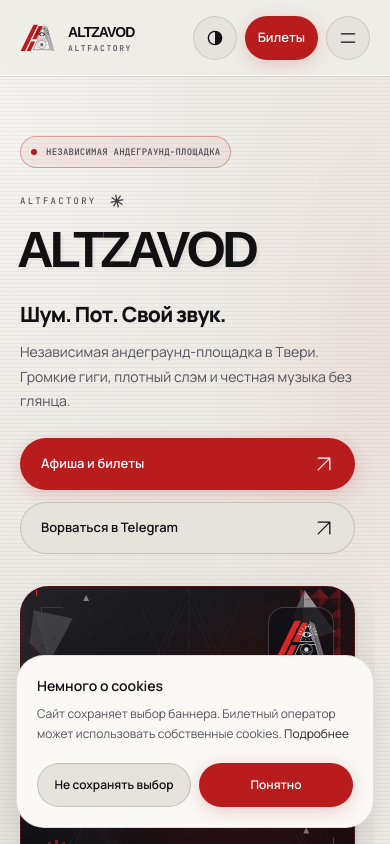
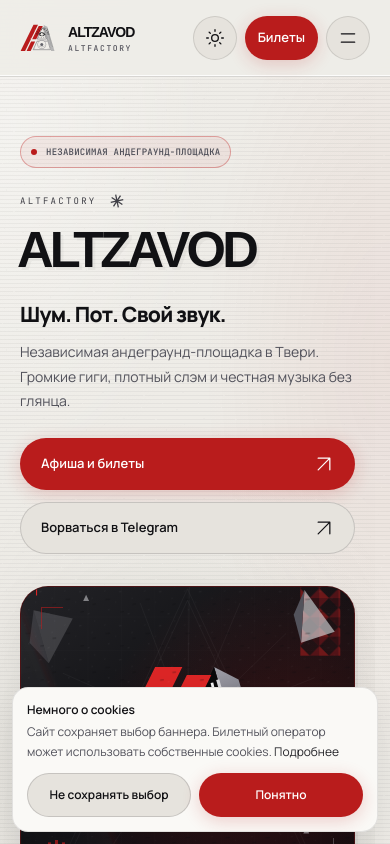
Before and after one commit to wisperff/ALTVLADOS, a Next.js app: page / in a window 390 px wide. Shown: the top 844 px of the page. Built offline with nearby package versions, Linux system fonts and the light colour scheme; a web font is replaced by a local one.

Commit message:
Polish ticket carpet, floating cookies and mobile theme switching (#13)

```diff
--- a/src/app/globals.css
+++ b/src/app/globals.css
@@ -39,6 +39,7 @@
 }
 
 * { box-sizing: border-box; }
+html, body { overflow-x: clip; }
 html { scroll-behavior: smooth; scroll-padding-top: 110px; scrollbar-gutter: stable; background: var(--page-bg); }
 body { position: relative; isolation: isolate; margin: 0; background: var(--page-bg); color: var(--text-primary); font-family: var(--font-body), sans-serif; font-size: 15px; -webkit-font-smoothing: antialiased; }
 body::before { content: ''; position: fixed; inset: 0; z-index: 0; pointer-events: none; background: radial-gradient(ellipse 70% 65% at 5% 12%, var(--ambient-smoke), transparent 72%), radial-gradient(ellipse 65% 70% at 96% 62%, var(--ambient-burgundy), transparent 75%), radial-gradient(ellipse 85% 65% at 48% 95%, var(--ambient-graphite), transparent 75%); }
@@ -64,7 +65,7 @@ svg { flex-shrink: 0; }
 .section-eyebrow-ray { display: block; width: 24px; height: 14px; color: var(--eyebrow-plus); opacity: .7; }
 .text-muted { color: var(--muted); line-height: 1.8; }
 .accent { color: var(--accent-ink); }
-.button { display: inline-flex; justify-content: center; align-items: center; gap: 12px; min-width: 0; max-width: 100%; min-height: var(--button-height); padding: 14px 20px; border-radius: var(--radius-pill); font-size: 13px; font-weight: 600; line-height: 1.5; border: 1px solid transparent; text-align: center; overflow-wrap: anywhere; transition: transform .22s ease, opacity .22s ease; }
+.button { display: inline-flex; justify-content: center; align-items: center; gap: 12px; min-width: var(--control-size); max-width: 100%; min-height: var(--button-height); padding: 14px 20px; border-radius: var(--radius-pill); font-size: 13px; font-weight: 600; line-height: 1.5; border: 1px solid transparent; text-align: center; overflow-wrap: anywhere; transition: transform .22s ease, opacity .22s ease; }
 .button svg { width: var(--icon-size); height: var(--icon-size); }
 .button:hover { transform: translateY(-2px); }
 .button:active { transform: scale(.98); }
@@ -87,7 +88,7 @@ svg { flex-shrink: 0; }
 .mobile-menu-panel { position: absolute; inset: 100% 0 auto; background: var(--header-bg); border-bottom: 1px solid var(--border-subtle); box-shadow: inset 0 -1px 0 var(--glass-highlight); -webkit-backdrop-filter: blur(12px); backdrop-filter: blur(12px); opacity: 0; transform: translate3d(0, -12px, 0); transition: opacity 300ms cubic-bezier(.22, 1, .36, 1), transform 300ms cubic-bezier(.22, 1, .36, 1); }
 .mobile-menu-panel[data-state='open'] { opacity: 1; transform: translate3d(0, 0, 0); }
 .mobile-menu-panel[data-state='closing'] { transition-duration: 200ms; }
-.brand { display: inline-flex; flex-shrink: 0; align-items: center; gap: 12px; color: var(--brand-ink); }
+.brand { display: inline-flex; flex-shrink: 0; align-items: center; gap: 12px; min-height: var(--control-size); color: var(--brand-ink); }
 .header-brand-mark { display: block; width: 40px; height: 40px; }
 .brand-wordmark { font-size: 22px; font-weight: 800; line-height: 1; letter-spacing: -.07em; }
 .brand-wordmark small { display: block; margin-top: 5px; letter-spacing: .22em; font-size: 8px; font-weight: 500; text-transform: uppercase; color: var(--text-brand-detail); }
@@ -102,10 +103,9 @@ svg { flex-shrink: 0; }
 .theme-toggle { position: relative; display: grid; place-items: center; flex: 0 0 var(--control-size); width: var(--control-size); height: var(--control-size); padding: 0; border: 1px solid var(--glass-border); border-radius: var(--radius-pill); background: var(--control-bg); color: var(--text-primary); }
 .theme-toggle:hover { background: var(--control-hover-layer); }
 .theme-icon { grid-area: 1 / 1; width: var(--icon-size); height: var(--icon-size); opacity: 0; transform: rotate(-25deg) scale(.8); transition: opacity 180ms ease-out, transform 180ms ease-out; }
-:root:not([data-theme-mode]) .theme-icon[data-mode='auto'],
-:root[data-theme-mode='auto'] .theme-icon[data-mode='auto'],
-:root[data-theme-mode='light'] .theme-icon[data-mode='light'],
-:root[data-theme-mode='dark'] .theme-icon[data-mode='dark'] { opacity: 1; transform: rotate(0) scale(1); }
+:root:not([data-theme]) .theme-icon[data-mode='dark'],
+:root[data-theme='light'] .theme-icon[data-mode='light'],
+:root[data-theme='dark'] .theme-icon[data-mode='dark'] { opacity: 1; transform: rotate(0) scale(1); }
 .mobile-nav { position: relative; z-index: 10; max-height: calc(100dvh - 76px - env(safe-area-inset-top, 0px)); overflow-y: auto; overscroll-behavior: contain; -webkit-overflow-scrolling: touch; padding-block: 8px calc(24px + env(safe-area-inset-bottom, 0px)); }
 .mobile-nav a { display: flex; align-items: center; gap: 12px; min-height: 48px; margin-top: 8px; padding: 12px 16px; border: 1px solid var(--border-soft); border-radius: var(--radius-pill); background: var(--control-bg); font-size: 16px; font-weight: 600; line-height: 1.5; opacity: 0; transform: translate3d(0, -8px, 0); transition: opacity 240ms ease-out, transform 240ms ease-out; }
 .mobile-menu-panel[data-state='open'] .mobile-nav a { opacity: 1; transform: translate3d(0, 0, 0); transition-delay: calc(var(--menu-index, 0) * 50ms); }
@@ -132,13 +132,11 @@ svg { flex-shrink: 0; }
 .hero-route:hover svg { transform: translateX(4px); }
 .hero-art { position: relative; overflow: hidden; min-width: 0; border: 1px solid var(--glass-border); border-radius: var(--radius-panel); background: #111114; box-shadow: 0 20px 48px var(--elevation-shadow); }
 .hero-image { object-fit: cover; }
-.hero-brand-stamp { --text-primary: var(--on-art-primary); --page-bg: #111114; --brand-primary: #dc2626; --brand-secondary: #d4d4d8; position: absolute; top: 24px; right: 24px; z-index: 10; padding: 6px; border: 1px solid rgb(244 244 245 / 20%); border-radius: 16px; background: rgb(17 17 20 / 85%); pointer-events: none; }
-.hero-brand-mark { display: block; width: clamp(52px, 6vw, 72px); height: auto; }
 .art-label { position: absolute; inset: auto 24px 24px; display: flex; align-items: center; gap: 12px; font-size: 10px; line-height: 1.5; letter-spacing: .06em; text-transform: uppercase; color: var(--on-art-primary); }
 .art-label-dot { width: 7px; height: 7px; border: 1px solid var(--accent); }
 .art-label svg { width: 19px; margin-left: auto; }
 .hero-bottom { display: flex; justify-content: space-between; gap: 30px; padding-block: 25px 33px; }
-.hero-bottom a { display: inline-flex; align-items: center; gap: 10px; font-size: 10px; color: var(--text-muted); }
+.hero-bottom a { display: inline-flex; align-items: center; gap: 10px; min-width: var(--control-size); min-height: var(--control-size); font-size: 10px; color: var(--text-muted); }
 .hero-bottom svg { color: var(--accent-ink); width: 15px; height: 15px; }
 .hero-city { display: inline-flex; align-items: center; padding: 7px 12px; border: 1px solid var(--glass-border); border-radius: 999px; color: var(--text-muted); background: var(--tonal-surface); font-size: 10px; }
 .hero-scroll svg { margin-left: 10px; }
@@ -190,36 +188,35 @@ svg { flex-shrink: 0; }
 .contact-chips { display: flex; flex-wrap: wrap; gap: 8px; margin-top: 20px; }
 .contact-chip { min-height: var(--control-size); transition: transform .2s ease, opacity .2s ease; }
 .contact-chip:hover { transform: translateY(-2px); }
-.ticket-dialog { position: fixed; z-index: 50; top: calc(var(--ticket-viewport-top, 0px) + env(safe-area-inset-top, 0px) + 1rem); bottom: calc(100% - var(--ticket-viewport-top, 0px) - var(--ticket-viewport-height, 100dvh) + env(safe-area-inset-bottom, 0px) + 1rem); left: calc(env(safe-area-inset-left, 0px) + 1rem); right: calc(env(safe-area-inset-right, 0px) + 1rem); width: calc(100% - 2rem - env(safe-area-inset-left, 0px) - env(safe-area-inset-right, 0px)); height: fit-content; overflow: hidden; border: 1px solid var(--border-soft); border-radius: var(--radius-panel); background: var(--dialog-surface); color: var(--text-primary); box-shadow: 0 24px 80px rgb(0 0 0 / 45%); opacity: 0; transform: translate3d(0, 40px, 0); transition: opacity 350ms cubic-bezier(.22, 1, .36, 1), transform 350ms cubic-bezier(.22, 1, .36, 1); -webkit-backdrop-filter: none; backdrop-filter: none; }
+.ticket-dialog { position: fixed; z-index: 50; top: calc(var(--ticket-viewport-top, 0px) + env(safe-area-inset-top, 0px) + 1rem); bottom: calc(100% - var(--ticket-viewport-top, 0px) - var(--ticket-viewport-height, 100dvh) + env(safe-area-inset-bottom, 0px) + 1rem); left: calc(env(safe-area-inset-left, 0px) + 1rem); right: calc(env(safe-area-inset-right, 0px) + 1rem); width: calc(100% - 2rem - env(safe-area-inset-left, 0px) - env(safe-area-inset-right, 0px)); height: fit-content; max-height: 90dvh; overflow: hidden; border: 1px solid var(--border-soft); border-radius: var(--radius-panel); background: var(--dialog-surface); color: var(--text-primary); box-shadow: 0 24px 80px rgb(0 0 0 / 45%); opacity: 0; transform: translate3d(0, 40px, 0); transition: opacity 350ms cubic-bezier(.22, 1, .36, 1), transform 350ms cubic-bezier(.22, 1, .36, 1); -webkit-backdrop-filter: none; backdrop-filter: none; }
 .ticket-dialog[data-state='open'] { opacity: 1; transform: translate3d(0, 0, 0); }
 .ticket-dialog[data-state='closing'] { opacity: 0; transform: translate3d(0, 24px, 0); transition-duration: 250ms; }
-.ticket-scroll { position: relative; z-index: 0; max-height: min(calc(90dvh - 2px), calc(var(--ticket-viewport-height, 100dvh) - env(safe-area-inset-top, 0px) - env(safe-area-inset-bottom, 0px) - 2rem - 2px)); padding: var(--ticket-carpet-frame); overflow-y: auto; overscroll-behavior: contain; -webkit-overflow-scrolling: touch; }
+.ticket-scroll { position: relative; z-index: 0; max-height: min(calc(90dvh - 2px), calc(var(--ticket-viewport-height, 100dvh) - env(safe-area-inset-top, 0px) - env(safe-area-inset-bottom, 0px) - 2rem - 2px)); padding: var(--ticket-carpet-frame); padding-bottom: calc(var(--ticket-carpet-frame) + env(safe-area-inset-bottom, 0px)); overflow-x: hidden; overflow-y: auto; overscroll-behavior: contain; -webkit-overflow-scrolling: touch; }
 .ticket-scroll:focus-visible { outline-offset: -4px; }
 .carpet-pattern { position: absolute; inset: 0; z-index: 0; pointer-events: none; background-color: #6e1419; background-repeat: repeat-y; background-size: 100% auto; background-position: center top; }
-.carpet-pattern::before { content: ''; position: absolute; inset: 0; background: linear-gradient(90deg, rgb(23 17 18 / 12%), transparent 12% 88%, rgb(23 17 18 / 12%)); }
 .carpet-pattern::after { content: ''; position: absolute; inset: 5px; border: 1px solid var(--carpet-thread); border-radius: 23px; box-shadow: inset 0 0 0 2px #171112, inset 0 0 0 3px rgb(203 184 157 / 65%); }
-.ticket-content { min-width: 0; padding: calc(var(--dialog-padding) - var(--ticket-carpet-frame) - 1px); border: 1px solid var(--border-strong); border-radius: 20px; background: var(--ticket-panel); box-shadow: inset 0 0 0 1px var(--glass-highlight), 0 10px 30px rgb(0 0 0 / 25%); }
-.ticket-dialog .ticket-inset { border-color: var(--border-subtle); background: var(--surface-raised); box-shadow: inset 0 1px 0 var(--glass-highlight); }
+.ticket-content { --text-ui-muted: var(--ticket-copy); --text-ui-faint: var(--ticket-muted); --text-ui-secondary: var(--ticket-copy); --text-detail: var(--ticket-muted); --accent-ink: var(--ticket-accent-ink); display: grid; gap: 16px; min-width: 0; }
+.ticket-copy-surface, .ticket-dialog .ticket-inset { min-width: 0; padding: clamp(1rem, 3vw, 1.5rem); border: 1px solid var(--ticket-panel-border); border-radius: var(--radius-card); background: var(--ticket-panel); box-shadow: 0 2px 12px rgb(0 0 0 / 8%); }
 .ticket-dialog .ticket-inset::before { display: none; }
 .ticket-dialog::backdrop { background: var(--dialog-backdrop); opacity: 0; transition: opacity 350ms cubic-bezier(.22, 1, .36, 1); }
 .ticket-dialog[data-state='open']::backdrop { opacity: 1; }
 .ticket-dialog[data-state='closing']::backdrop { opacity: 0; transition-duration: 250ms; }
-.ticket-close { top: calc(var(--dialog-padding) - .5rem); right: calc(var(--dialog-padding) - .5rem); border: 1px solid var(--border-soft); border-radius: var(--radius-pill); background: var(--control-bg); color: var(--text-primary); transition: transform .16s ease, opacity .16s ease; }
-.ticket-close:hover { background: var(--control-hover-layer); }
+.ticket-close { top: 12px; right: 12px; min-width: var(--control-size); min-height: var(--control-size); border: 1px solid rgb(255 255 255 / 25%); border-radius: var(--radius-pill); background: rgb(0 0 0 / 60%); color: #fff; transition: transform .16s ease, opacity .16s ease; }
+.ticket-close:hover { background: rgb(0 0 0 / 80%); }
 .ticket-close:active { transform: scale(.97); }
-.ticket-close:hover { color: var(--text-primary); }
+.ticket-close:hover { color: #fff; }
 .ticket-kicker, .ticket-heading { padding-inline-end: calc(var(--control-size) + 12px); }
 .ticket-inset { padding: var(--card-padding); }
 .ticket-inset h3 { margin-top: 24px; font-family: var(--font-display), sans-serif; font-size: clamp(20px, 2.5vw, 23px); font-weight: 700; line-height: 1.35; letter-spacing: -.035em; text-wrap: balance; overflow-wrap: anywhere; }
 .ticket-inset p, .ticket-methods-note, .ticket-status, .ticket-security-note { margin-top: 12px; }
 .ticket-loading-note { margin-bottom: 12px; }
-.ticket-config-error { margin-top: 28px; }
+.ticket-config-error { margin: 0; }
 .ticket-dialog #ticket-title { margin-top: 16px; font-family: var(--font-display), sans-serif; font-size: clamp(22px, 4vw, 32px); font-weight: 800; line-height: 1.2; letter-spacing: -.045em; text-wrap: balance; overflow-wrap: anywhere; }
 .ticket-dialog #ticket-description { margin-top: 12px; }
-.cookie-notice { z-index: 30; right: calc(1rem + var(--scrollbar-compensation, 0px)); max-height: calc(100dvh - 2rem); overflow-y: auto; overscroll-behavior: contain; border: 1px solid var(--border-subtle); border-radius: var(--radius-panel); background: var(--cookie-surface); box-shadow: 0 12px 36px var(--elevation-shadow); }
-.cookie-notice .button { min-height: 44px; padding: 10px 16px; font-size: 12px; }
+.cookie-notice { z-index: 30; left: .75rem; right: calc(.75rem + var(--scrollbar-compensation, 0px)); bottom: calc(.75rem + env(safe-area-inset-bottom, 0px)); max-height: calc(100dvh - 1.5rem - env(safe-area-inset-bottom, 0px)); overflow-y: auto; overscroll-behavior: contain; border: 1px solid var(--border-subtle); border-radius: var(--radius-card); background: var(--cookie-surface); box-shadow: 0 12px 36px var(--elevation-shadow); }
+.cookie-notice .button { min-height: var(--control-size); min-width: var(--control-size); padding: 10px 8px; font-size: 12px; }
 .cookie-actions .button { height: 100%; }
-.cookie-notice #cookie-title + p { margin-top: 8px; }
+.cookie-description { margin-top: 4px; }
 .site-footer { border-top: 1px solid var(--glass-border); background: var(--footer-bg); }
 .footer-tagline { margin-top: 12px; }
 .footer-legal-details { margin-top: 8px; }
@@ -236,8 +233,11 @@ svg { flex-shrink: 0; }
 .site-footer a[href='#top'] > span:last-child { border-radius: 999px; }
 .site-footer summary { min-height: var(--control-size); padding: 10px 14px; border: 1px solid var(--border-soft); border-radius: var(--radius-pill); background: var(--control-bg); }
 
+@media (min-width: 640px) {
+  .cookie-notice { left: auto; right: calc(1.5rem + var(--scrollbar-compensation, 0px)); bottom: calc(1.5rem + env(safe-area-inset-bottom, 0px)); width: min(24rem, calc(100% - 3rem)); }
+}
+
 @media (min-width: 768px) {
-  .ticket-dialog { --ticket-carpet-frame: 24px; }
 @supports ((backdrop-filter: blur(1px)) or (-webkit-backdrop-filter: blur(1px))) {
   .glass-surface { background: var(--glass-surface); backdrop-filter: blur(20px); -webkit-backdrop-filter: blur(20px); }
   .ticket-dialog::backdrop { backdrop-filter: blur(4px); -webkit-backdrop-filter: blur(4px); }
@@ -247,7 +247,7 @@ svg { flex-shrink: 0; }
   .tonal-card:hover::before { opacity: 1; }
 }
 
-@media (min-width: 640px) { .venue-feature-title { min-height: 2.7em; } }
+@media (min-width: 640px) { .venue-feature-title { min-height: 2.7em; } .ticket-dialog { --ticket-carpet-frame: 32px; } }
 @media (max-width: 1100px) {
   :root { --page-gutter: 2rem; }
   .desktop-nav { gap: 6px; }
@@ -289,7 +289,6 @@ svg { flex-shrink: 0; }
   .hero-tagline { margin-top: 24px; font-size: 21px; }
   .hero-buttons { margin-top: 24px; }
   .art-label { inset: auto 20px 20px; }
-  .hero-brand-stamp { top: 20px; right: 20px; }
   .hero-bottom { padding-block: 19px 24px; }
   .hero-bottom a { font-size: 9px; }
   .hero-scroll { display: none !important; }
--- a/src/app/not-found.tsx
+++ b/src/app/not-found.tsx
@@ -3,7 +3,7 @@ import { assetPath } from '@/lib/assetPath';
 
 export default function NotFound() {
   return (
-    <main className="section-shell flex min-h-screen items-center justify-center !py-12">
+    <main className="section-shell flex min-h-[100dvh] items-center justify-center !py-12">
       <section className="glass-surface w-full max-w-2xl p-8 sm:p-12" aria-labelledby="not-found-title">
         <p className="eyebrow accent">{site.notFound.code}</p>
         <h1 id="not-found-title" className="section-title !mt-5">{site.notFound.title}</h1>
--- a/src/app/tokens.css
+++ b/src/app/tokens.css
@@ -6,7 +6,6 @@
   --section-space: 7rem;
   --panel-padding: clamp(1.25rem, 4vw, 3rem);
   --card-padding: clamp(1.25rem, 2.4vw, 1.75rem);
-  --dialog-padding: clamp(2rem, 4vw, 3rem);
   --radius-panel: 28px;
   --radius-card: 16px;
   --radius-pill: 999px;
@@ -83,8 +82,12 @@
   --telegram-border: rgb(220 38 38 / 45%);
   --telegram-glow: rgb(127 29 29 / 30%);
   --dialog-surface: #120d0e;
-  --ticket-carpet-frame: 16px;
-  --ticket-panel: rgb(20 20 23 / 95%);
+  --ticket-carpet-frame: 20px;
+  --ticket-panel: rgb(13 11 12 / 72%);
+  --ticket-panel-border: rgb(255 255 255 / 15%);
+  --ticket-copy: #d4d4d8;
+  --ticket-muted: #b0b0b8;
+  --ticket-accent-ink: #f4f4f5;
   --carpet-thread: #cbb89d;
   --cookie-surface: #141416;
   --footer-bg: rgb(9 9 11 / 72%);
@@ -173,7 +176,11 @@
   --telegram-surface: rgb(185 28 28 / 5%);
   --telegram-border: rgb(185 28 28 / 32%);
   --telegram-glow: rgb(185 28 28 / 12%);
-  --ticket-panel: rgb(250 249 246 / 97%);
+  --ticket-panel: rgb(250 247 242 / 80%);
+  --ticket-panel-border: rgb(0 0 0 / 15%);
+  --ticket-copy: #3f3f46;
+  --ticket-muted: #4b4b54;
+  --ticket-accent-ink: #991b1b;
   --cookie-surface: #faf9f6;
   --footer-bg: rgb(239 237 232 / 80%);
   --ambient-smoke: rgb(255 255 255 / 35%);
--- a/src/components/CookieBanner.tsx
+++ b/src/components/CookieBanner.tsx
@@ -32,17 +32,20 @@ export function CookieBanner() {
 
     const root = document.documentElement;
     const reserveSpace = () => {
-      const height = Math.ceil(element.getBoundingClientRect().height);
-      root.style.setProperty('--cookie-reserve', `${height + 32}px`);
+      const { height, bottom } = element.getBoundingClientRect();
+      const bottomGap = Math.max(0, window.innerHeight - bottom);
+      root.style.setProperty('--cookie-reserve', `${Math.ceil(height + bottomGap + 16)}px`);
     };
     reserveSpace();
     const observer = typeof ResizeObserver === 'undefined' ? undefined : new ResizeObserver(reserveSpace);
     observer?.observe(element);
     window.addEventListener('resize', reserveSpace, { passive: true });
+    window.visualViewport?.addEventListener('resize', reserveSpace, { passive: true });
 
     return () => {
       observer?.disconnect();
       window.removeEventListener('resize', reserveSpace);
+      window.visualViewport?.removeEventListener('resize', reserveSpace);
       root.style.removeProperty('--cookie-reserve');
     };
   }, [visible]);
@@ -64,20 +67,20 @@ export function CookieBanner() {
     <aside
       ref={banner}
       aria-labelledby="cookie-title"
-      className="cookie-notice fixed bottom-4 left-4 right-4 z-30 mx-auto flex max-w-5xl flex-col gap-5 p-5 sm:p-6 lg:flex-row lg:items-center lg:justify-between"
+      className="cookie-notice fixed z-30 flex flex-col gap-3 p-3.5 text-xs sm:p-5"
     >
       <div className="max-w-xl">
-        <p id="cookie-title" className="text-sm font-semibold text-bright">{copy.title}</p>
-        <p className="mt-2 text-xs leading-relaxed text-ui-muted">
+        <p id="cookie-title" className="text-xs font-semibold text-bright">{copy.title}</p>
+        <p className="cookie-description text-xs leading-relaxed text-ui-muted">
           {copy.description}{" "}
           <a className="text-ui-link underline underline-offset-4 hover:text-bright" href={site.footer.privacy.href || '#privacy'}>{copy.policyLabel}</a>
         </p>
       </div>
-      <div className="cookie-actions grid w-full min-w-0 shrink-0 grid-cols-2 gap-2 sm:flex sm:w-auto sm:flex-wrap sm:gap-3">
-        <button className="button button-ghost min-h-11 min-w-0 w-full text-xs sm:w-auto" type="button" onClick={() => saveChoice(false)}>
+      <div className="cookie-actions grid w-full min-w-0 shrink-0 grid-cols-2 gap-2">
+        <button className="button button-ghost min-h-11 w-full text-xs" type="button" onClick={() => saveChoice(false)}>
           {copy.rejectLabel}
         </button>
-        <button className="button button-primary min-h-11 min-w-0 w-full text-xs sm:w-auto" type="button" onClick={() => saveChoice(true)}>
+        <button className="button button-primary min-h-11 w-full text-xs" type="button" onClick={() => saveChoice(true)}>
           {copy.acceptLabel}
         </button>
       </div>
--- a/src/components/HeroSection.tsx
+++ b/src/components/HeroSection.tsx
@@ -3,7 +3,6 @@ import { site } from '@/data/site';
 import { assetPath } from '@/lib/assetPath';
 import { Icon } from './Icon';
 import { AmbientStage } from './AmbientStage';
-import { BrandMark } from './BrandMark';
 import './ambient.css';
 
 export function HeroSection() {
@@ -25,7 +24,6 @@ export function HeroSection() {
           </div>
           <AmbientStage>
             <Image src={assetPath(site.hero.visual)} alt={site.hero.visualAlt} fill priority sizes="(max-width: 1023px) 100vw, 54vw" className="hero-image" />
-            <div className="hero-brand-stamp" aria-hidden="true"><BrandMark className="hero-brand-mark h-20 w-20" /></div>
             <div className="art-label"><span className="art-label-dot" /><span>{site.hero.visualLabel}</span><Icon name="arrowDown" /></div>
           </AmbientStage>
         </div>
--- a/src/components/ThemeToggle.tsx
+++ b/src/components/ThemeToggle.tsx
@@ -2,14 +2,12 @@
 
 import { useSyncExternalStore } from 'react';
 import { site } from '@/data/site';
-import { getServerThemeMode, getThemeMode, setThemeMode, subscribeToTheme, type ThemeMode } from '@/lib/theme';
-
-const nextMode: Record<ThemeMode, ThemeMode> = { auto: 'light', light: 'dark', dark: 'auto' };
+import { getServerColorTheme, getColorTheme, setThemeMode, subscribeToTheme } from '@/lib/theme';
 
 export function ThemeToggle() {
-  const mode = useSyncExternalStore(subscribeToTheme, getThemeMode, getServerThemeMode);
+  const theme = useSyncExternalStore(subscribeToTheme, getColorTheme, getServerColorTheme);
   const copy = site.ui.theme;
-  const label = `${copy.label}: ${copy.modes[mode]}. ${copy.switchLabel}: ${copy.modes[nextMode[mode]]}`;
+  const label = theme === 'light' ? copy.switchToDark : copy.switchToLight;
 
   return (
     <button
@@ -17,12 +15,8 @@ export function ThemeToggle() {
       className="theme-toggle"
       aria-label={label}
       title={label}
-      onClick={() => setThemeMode(nextMode[getThemeMode()])}
+      onClick={() => setThemeMode(getColorTheme() === 'light' ? 'dark' : 'light')}
     >
-      <svg className="theme-icon" data-mode="auto" viewBox="0 0 24 24" fill="none" stroke="currentColor" strokeWidth="1.6" aria-hidden="true" focusable="false">
-        <circle cx="12" cy="12" r="8" />
-        <path d="M12 4v16a8 8 0 0 0 0-16Z" fill="currentColor" stroke="none" />
-      </svg>
       <svg className="theme-icon" data-mode="light" viewBox="0 0 24 24" fill="none" stroke="currentColor" strokeWidth="1.6" strokeLinecap="round" aria-hidden="true" focusable="false">
         <circle cx="12" cy="12" r="4" />
         <path d="M12 2v2m0 16v2M2 12h2m16 0h2M4.93 4.93l1.42 1.42m11.3 11.3 1.42 1.42M4.93 19.07l1.42-1.42m11.3-11.3 1.42-1.42" />
--- a/src/data/site.ts
+++ b/src/data/site.ts
@@ -56,9 +56,8 @@ export const site = {
         backToTop: 'Наверх',
         navigationLabel: 'Навигация по сайту',
         theme: {
-            label: 'Тема',
-            switchLabel: 'Переключить',
-            modes: { auto: 'Авто', light: 'Светлая', dark: 'Тёмная' }
+            switchToLight: 'Переключить на светлую тему',
+            switchToDark: 'Переключить на тёмную тему'
         }
     },
     hero: {
--- a/src/lib/theme.ts
+++ b/src/lib/theme.ts
@@ -26,8 +26,17 @@ export function getThemeMode(): ThemeMode {
   return isThemeMode(mode) ? mode : 'auto';
 }
 
-export function getServerThemeMode(): ThemeMode {
-  return 'auto';
+export function getColorTheme(): ColorTheme {
+  const theme = document.documentElement.dataset.theme;
+  if (theme === 'light' || theme === 'dark') return theme;
+  const mode = getThemeMode();
+  return mode === 'auto'
+    ? (window.matchMedia(SYSTEM_THEME_QUERY).matches ? 'light' : 'dark')
+    : mode;
+}
+
+export function getServerColorTheme(): ColorTheme {
+  return 'dark';
 }
 
 function applyTheme(mode: ThemeMode) {
@@ -59,7 +68,9 @@ export function setThemeMode(mode: ThemeMode) {
 export function subscribeToTheme(onChange: () => void) {
   const system = window.matchMedia(SYSTEM_THEME_QUERY);
   const onSystemChange = () => {
-    if (getThemeMode() === 'auto') applyTheme('auto');
+    if (getThemeMode() !== 'auto') return;
+    applyTheme('auto');
+    onChange();
   };
   const onStorageChange = (event: StorageEvent) => {
     if (event.key !== THEME_STORAGE_KEY && event.key !== null) return;
```
Also changed, not shown: src/components/TicketWidgetModal.tsx (+8 -6 lines), 1 other file (tests, documents, lock files or other folders).
